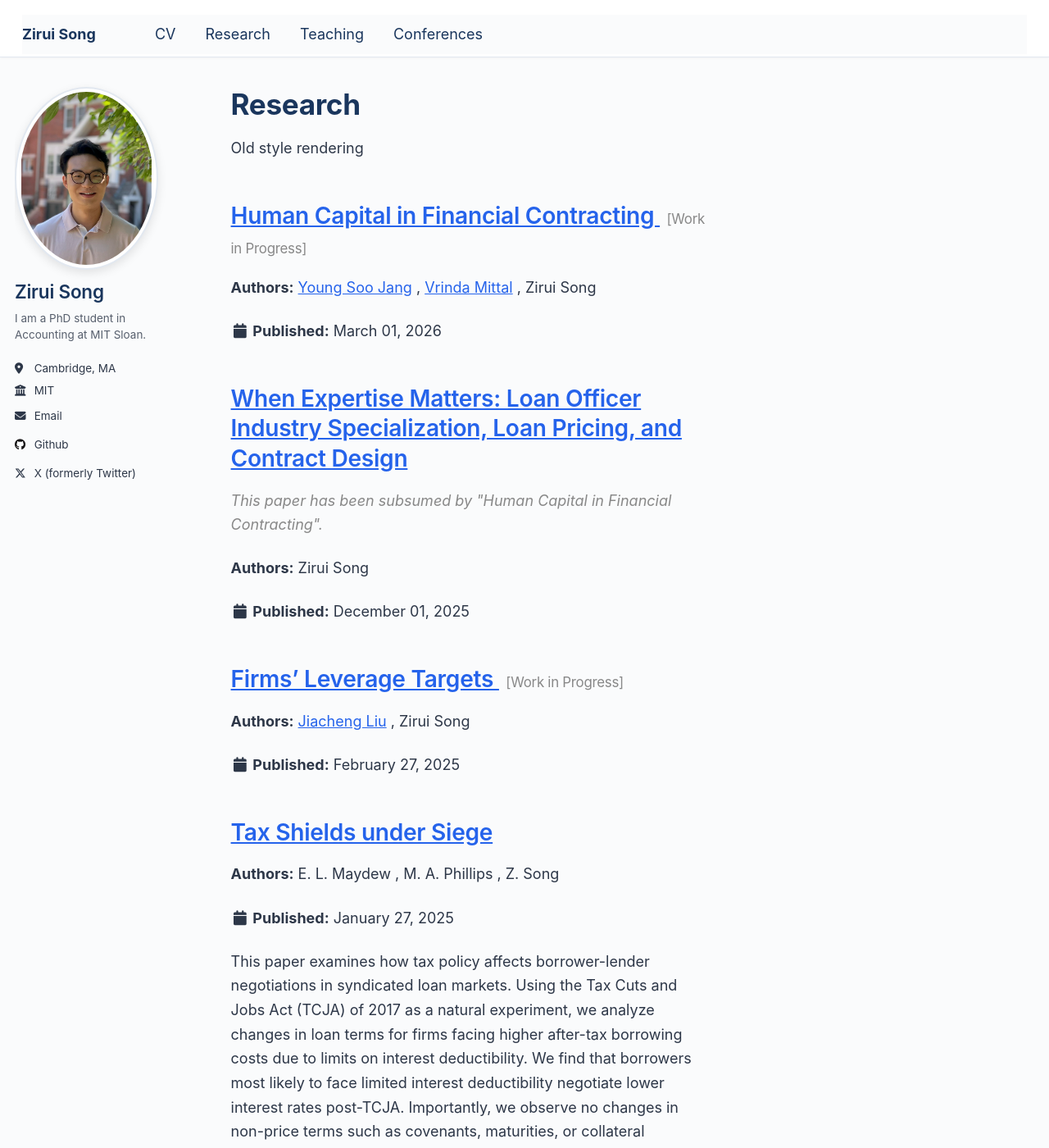
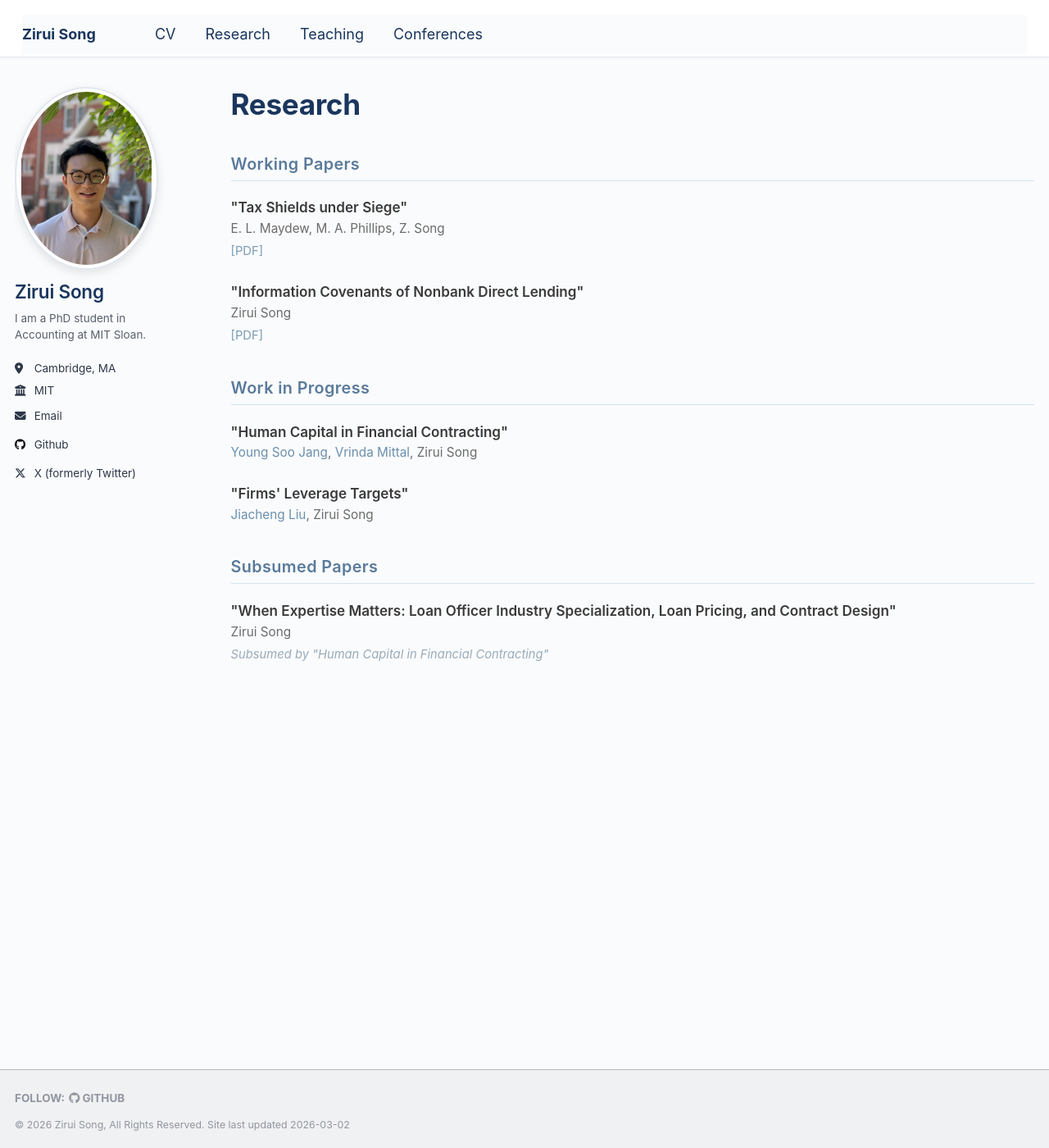
Before and after one commit to zirui-song/zirui-song.github.io, a Jekyll site: the page built from _pages/research.html, in a window 1280 px wide and 1400 px high. Shown: the whole window at 82% size. Built offline with Jekyll 4.4.1, drawn with Linux system fonts in a browser that asks for light colours; some of the changed text lies outside the part shown.

Commit message:
Redesign research page: single-page layout with lighter styling
- Render all papers inline on one page grouped by category
  (Working Papers, Work in Progress, Subsumed Papers)
- Remove abstracts from all papers
- Use smaller fonts and softer blue/gray color palette
- Disable individual paper page generation
- Inspired by Jessica Li's minimal academic site layout

Co-Authored-By: Claude Opus 4.6 <noreply@anthropic.com>

```diff
--- a/_config.yml
+++ b/_config.yml
@@ -216,8 +216,7 @@ collections:
     output: true
     permalink: /:collection/:path/
   research:
-    output: true
-    permalink: /:collection/:path/
+    output: false
   portfolio:
     output: true
     permalink: /:collection/:path/
--- a/_pages/research.html
+++ b/_pages/research.html
@@ -4,36 +4,125 @@ title: "Research"
 permalink: /research/
 author_profile: true
 ---
-{% if site.author.googlescholar %}
-  <div class="wordwrap">You can also find my articles on <a href="{{site.author.googlescholar}}">my Google Scholar profile</a>.</div>
+
+<style>
+.research-section h2 {
+  font-size: 1.1em;
+  color: #5a7a9b;
+  border-bottom: 1px solid #d6e3ed;
+  padding-bottom: 6px;
+  margin-top: 2em;
+  margin-bottom: 1em;
+  font-weight: 600;
+  letter-spacing: 0.02em;
+}
+.research-section .paper {
+  margin-bottom: 1.4em;
+}
+.research-section .paper-title {
+  font-size: 0.95em;
+  font-weight: 600;
+  color: #3a3a3a;
+  margin: 0;
+  line-height: 1.5;
+}
+.research-section .paper-title a {
+  color: #3a3a3a;
+  text-decoration: none;
+}
+.research-section .paper-title a:hover {
+  color: #5a7a9b;
+}
+.research-section .paper-authors {
+  font-size: 0.85em;
+  color: #6b6b6b;
+  margin: 2px 0 0 0;
+  line-height: 1.5;
+}
+.research-section .paper-authors a {
+  color: #6b8fad;
+  text-decoration: none;
+}
+.research-section .paper-authors a:hover {
+  text-decoration: underline;
+}
+.research-section .paper-links {
+  font-size: 0.82em;
+  margin: 3px 0 0 0;
+}
+.research-section .paper-links a {
+  color: #7a9bb5;
+  text-decoration: none;
+  margin-right: 10px;
+}
+.research-section .paper-links a:hover {
+  color: #5a7a9b;
+  text-decoration: underline;
+}
+.research-section .paper-note {
+  font-size: 0.82em;
+  color: #9aabba;
+  font-style: italic;
+  margin: 3px 0 0 0;
+}
+</style>
+
+<div class="research-section">
+
+<h2>Working Papers</h2>
+
+{% assign working_papers = site.research | where_exp: "p", "p.status == nil and p.subsumed_by == nil" | sort: "date" | reverse %}
+{% for post in working_papers %}
+<div class="paper">
+  <p class="paper-title">
+    "{{ post.title }}"
+  </p>
+  {% if post.authors %}
+  <p class="paper-authors">
+    {% for author in post.authors %}{% if author.name %}{% if author.url %}<a href="{{ author.url }}">{{ author.name }}</a>{% else %}{{ author.name }}{% endif %}{% else %}{{ author }}{% endif %}{% if forloop.last == false %}, {% endif %}{% endfor %}
+  </p>
+  {% endif %}
+  {% if post.paperurl %}
+  <p class="paper-links">
+    <a href="{{ post.paperurl }}">[PDF]</a>
+  </p>
+  {% endif %}
+</div>
+{% endfor %}
+
+<h2>Work in Progress</h2>
+
+{% assign wip_papers = site.research | where: "status", "Work in Progress" | sort: "date" | reverse %}
+{% for post in wip_papers %}
+<div class="paper">
+  <p class="paper-title">
+    "{{ post.title }}"
+  </p>
+  {% if post.authors %}
+  <p class="paper-authors">
+    {% for author in post.authors %}{% if author.name %}{% if author.url %}<a href="{{ author.url }}">{{ author.name }}</a>{% else %}{{ author.name }}{% endif %}{% else %}{{ author }}{% endif %}{% if forloop.last == false %}, {% endif %}{% endfor %}
+  </p>
+  {% endif %}
+</div>
+{% endfor %}
+
+{% assign subsumed_papers = site.research | where_exp: "p", "p.subsumed_by != nil" | sort: "date" | reverse %}
+{% if subsumed_papers.size > 0 %}
+<h2>Subsumed Papers</h2>
+
+{% for post in subsumed_papers %}
+<div class="paper">
+  <p class="paper-title">
+    "{{ post.title }}"
+  </p>
+  {% if post.authors %}
+  <p class="paper-authors">
+    {% for author in post.authors %}{% if author.name %}{% if author.url %}<a href="{{ author.url }}">{{ author.name }}</a>{% else %}{{ author.name }}{% endif %}{% else %}{{ author }}{% endif %}{% if forloop.last == false %}, {% endif %}{% endfor %}
+  </p>
+  {% endif %}
+  <p class="paper-note">Subsumed by "{{ post.subsumed_by }}"</p>
+</div>
+{% endfor %}
 {% endif %}
 
-{% include base_path %}
-
-<!--
-New style rendering if paper categories are defined
-{% if site.paper_category %}
-  {% for category in site.paper_category %}
-    {% assign title_shown = false %}
-    {% for post in site.papers reversed %}
-      {% if post.category != category[0] %}
-        {% continue %}
-      {% endif %}
-      {% unless title_shown %}
-        <h2>{{ category[1].title }}</h2><hr />
-        {% assign title_shown = true %}
-      {% endunless %}
-      {% include archive-single.html %}
-    {% endfor %}
-  {% endfor %}
-{% else %}
-  {% for post in site.papers reversed %}
-    {% include archive-single.html %}
-  {% endfor %}
-{% endif %}
--->
-
-Old style rendering
-{% for post in site.research reversed %}
-  {% include archive-single.html %}
-{% endfor %}
+</div>
--- a/_research/ICNDL_20241215.md
+++ b/_research/ICNDL_20241215.md
@@ -11,14 +11,3 @@ paperurl: 'http://zirui-song.github.io/files/ICNDL_20241215.pdf'
 authors:
     - name: Zirui Song
 ---
-
-This paper examines the monitoring practices of nonbank direct lenders by analyzing the
-use of information covenants in loan contracts. Analyzing 688 hand-collected nonbank direct
-loans, I find that nonbank lenders request firms’ accounting information more often than banks
-in the syndicated loan market. Significant heterogeneity exists among nonbank lenders: private
-credit lenders employ information covenants more frequently than other nonbanks such as finance
-companies, while larger nonbank lenders and those with specialized industry expertise are more
-likely to incorporate lender meetings into their monitoring practices. These results suggest that
-nonbank direct lenders actively monitor borrowers through frequent information requests. This
-study highlights the critical role of accounting information in nonbank lending and sheds light on
-how nonbanks use information covenants to monitor their borrowers.
--- a/_research/MPS.md
+++ b/_research/MPS.md
@@ -12,18 +12,3 @@ authors:
     - name: M. A. Phillips
     - name: Z. Song
 ---
-
-This paper examines how tax policy affects borrower-lender negotiations in syndicated
-loan markets. Using the Tax Cuts and Jobs Act (TCJA) of 2017 as a natural experiment,
-we analyze changes in loan terms for firms facing higher after-tax borrowing costs due to
-limits on interest deductibility. We find that borrowers most likely to face limited interest
-deductibility negotiate lower interest rates post-TCJA. Importantly, we observe no changes
-in non-price terms such as covenants, maturities, or collateral requirements, suggesting that
-lenders share the incidence of tax policy burdens with borrowers rather than offsetting
-reduced rates through stricter loan terms. The results are concentrated in borrowers that
-operate in industries that saw increased lender competition after the TCJA. We also find
-no evidence of changes in the creditworthiness of firms with limited interested deductibility
-post-TCJA, suggesting that the change in loan spreads is not attributable to changes in
-borrower fundamentals. Our findings highlight borrower tax burden sharing with lenders
-as a novel channel through which tax policy influences corporate financing dynamics and
-credit markets.
```
